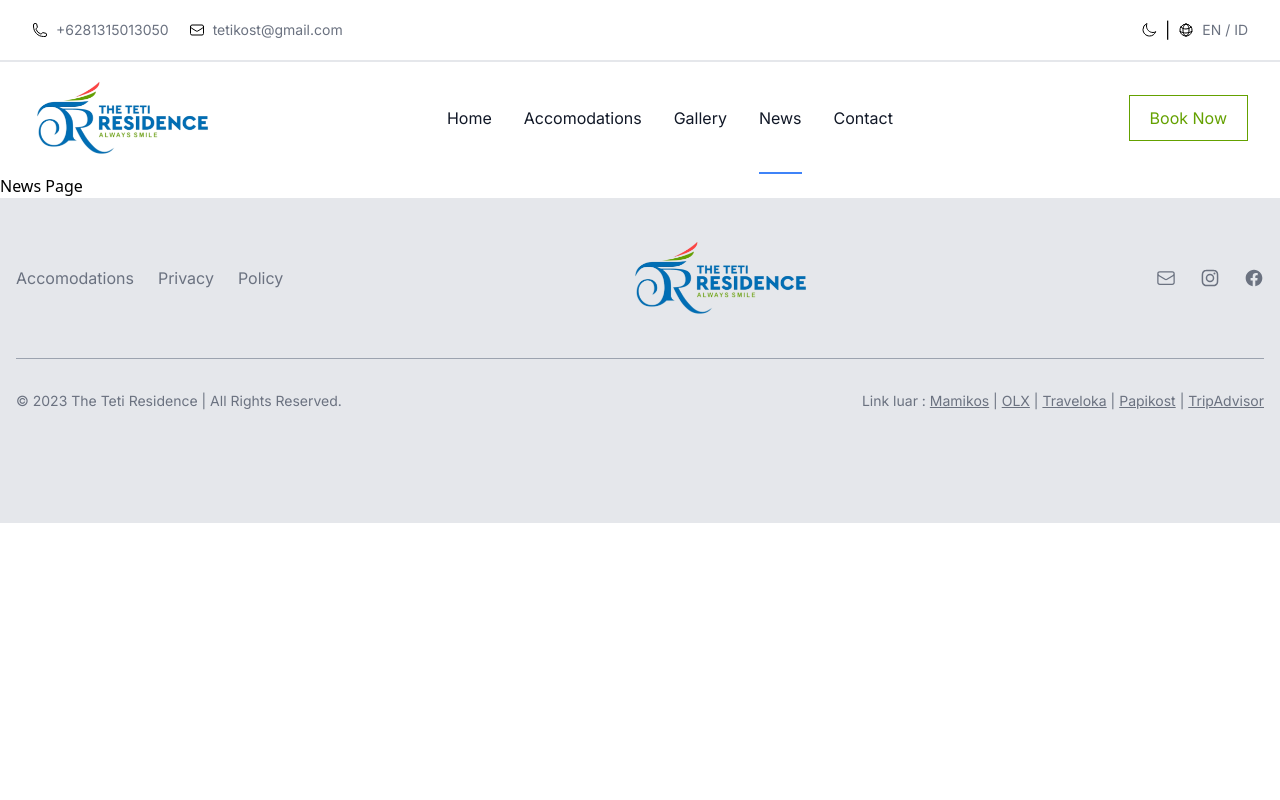
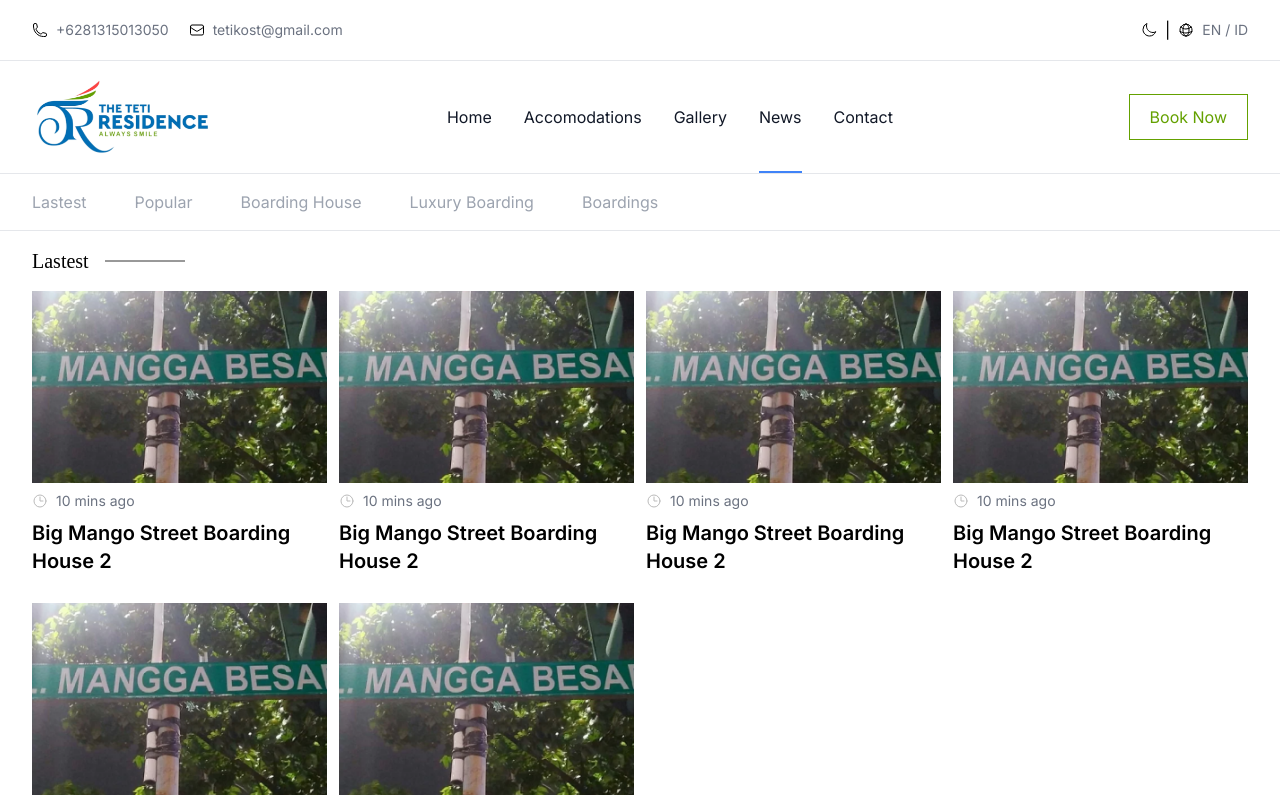
Before and after one commit to Mahib22/teti-residence, a Vue app: page /news in a window 1280 px wide. Shown: the top 800 px of the page. Built offline with nearby package versions, Linux system fonts and the light colour scheme; a web font is replaced by a local one.

Commit message:
create gallery, news, contact page

```diff
--- a/src/components/FooterApp.vue
+++ b/src/components/FooterApp.vue
@@ -1,6 +1,9 @@
 <template>
   <footer class="bg-gray-200 font-inter">
-    <div class="w-full p-4 2xl:px-8 py-8" :class="showBtn ? 'pb-28' : ''">
+    <div
+      class="w-full p-4 2xl:px-8 py-8"
+      :class="showBtn ? 'pb-28 md:pb-8' : ''"
+    >
       <div
         class="flex flex-col md:flex-row md:justify-between items-center 2xl:text-3xl"
       >
--- a/src/components/NavbarApp.vue
+++ b/src/components/NavbarApp.vue
@@ -1,5 +1,5 @@
 <template>
-  <div class="border-b-2 border-gray-200 font-inter">
+  <div class="border-b border-gray-200 font-inter">
     <div
       class="py-3 2xl:py-5 flex justify-between flex-wrap flex-col items-center md:flex-row md:px-8"
     >
@@ -77,7 +77,7 @@
   </div>
 
   <nav
-    class="px-4 md:px-8 py-4 md:flex md:justify-between md:items-center sticky z-20 top-0 left-0 font-inter 2xl:h-32 bg-white"
+    class="px-4 md:px-8 py-4 md:flex md:justify-between md:items-center sticky z-20 top-0 left-0 font-inter 2xl:h-32 bg-white border-b border-gray-200"
   >
     <div class="flex items-center justify-between">
       <router-link active-class :to="{ name: 'Home' }">
--- a/src/views/Contact.vue
+++ b/src/views/Contact.vue
@@ -1,5 +1,86 @@
 <template>
-  <h1>Contact Page</h1>
+  <section class="px-2 lg:px-5 py-8 flex sm:flex-nowrap flex-wrap">
+    <div class="lg:w-1/2 w-full px-2 lg:px-4 flex">
+      <iframe
+        src="https://www.google.com/maps/embed?pb=!1m18!1m12!1m3!1d3966.885884869404!2d106.82384637423208!3d-6.1460260602456325!2m3!1f0!2f0!3f0!3m2!1i1024!2i768!4f13.1!3m3!1m2!1s0x2e69f5e4fd62c7b9%3A0x88a9612a1c370c32!2sJl.%20Mangga%20Besar%20XIII%20No.1%2C%20RT.3%2FRW.1%2C%20Kota%20Tua%2C%20Mangga%20Dua%20Sel.%2C%20Kecamatan%20Sawah%20Besar%2C%20Kota%20Jakarta%20Pusat%2C%20Daerah%20Khusus%20Ibukota%20Jakarta%2011170!5e0!3m2!1sid!2sid!4v1681991299680!5m2!1sid!2sid"
+        width="100%"
+        height="100%"
+        style="border: 0"
+        allowfullscreen=""
+        loading="lazy"
+        referrerpolicy="no-referrer-when-downgrade"
+      ></iframe>
+    </div>
+
+    <div
+      class="lg:w-1/2 flex flex-col ml-2 lg:ml-8 space-y-4 lg:space-y-8 pt-4 lg:pt-0"
+    >
+      <div class="space-y-2">
+        <h1 class="font-inter font-semibold text-lg 2xl:text-2xl">
+          Phone Number
+        </h1>
+        <div class="flex items-center space-x-2">
+          <svg
+            xmlns="http://www.w3.org/2000/svg"
+            viewBox="0 0 24 24"
+            fill="#006EB5"
+            class="w-4 h-4 2xl:w-6 2xl:h-6"
+          >
+            <path
+              fill-rule="evenodd"
+              d="M1.5 4.5a3 3 0 013-3h1.372c.86 0 1.61.586 1.819 1.42l1.105 4.423a1.875 1.875 0 01-.694 1.955l-1.293.97c-.135.101-.164.249-.126.352a11.285 11.285 0 006.697 6.697c.103.038.25.009.352-.126l.97-1.293a1.875 1.875 0 011.955-.694l4.423 1.105c.834.209 1.42.959 1.42 1.82V19.5a3 3 0 01-3 3h-2.25C8.552 22.5 1.5 15.448 1.5 6.75V4.5z"
+              clip-rule="evenodd"
+            />
+          </svg>
+          <p class="font-inter text-sm 2xl:text-xl">+6281315013050</p>
+        </div>
+      </div>
+      <div class="space-y-2">
+        <h1 class="font-inter font-semibold text-lg 2xl:text-2xl">
+          Email Address
+        </h1>
+        <div class="flex items-center space-x-2">
+          <svg
+            xmlns="http://www.w3.org/2000/svg"
+            viewBox="0 0 24 24"
+            fill="#006EB5"
+            class="w-4 h-4 2xl:w-6 2xl:h-6"
+          >
+            <path
+              d="M1.5 8.67v8.58a3 3 0 003 3h15a3 3 0 003-3V8.67l-8.928 5.493a3 3 0 01-3.144 0L1.5 8.67z"
+            />
+            <path
+              d="M22.5 6.908V6.75a3 3 0 00-3-3h-15a3 3 0 00-3 3v.158l9.714 5.978a1.5 1.5 0 001.572 0L22.5 6.908z"
+            />
+          </svg>
+          <p class="font-inter text-sm 2xl:text-xl">tetikost@gmail.com</p>
+        </div>
+      </div>
+      <div class="space-y-2">
+        <h1 class="font-inter font-semibold text-lg 2xl:text-2xl">
+          Location Address
+        </h1>
+        <div class="flex items-center space-x-2">
+          <svg
+            xmlns="http://www.w3.org/2000/svg"
+            viewBox="0 0 24 24"
+            fill="#006EB5"
+            class="w-16 h-16 lg:w-8 lg:h-8"
+          >
+            <path
+              fill-rule="evenodd"
+              d="M11.54 22.351l.07.04.028.016a.76.76 0 00.723 0l.028-.015.071-.041a16.975 16.975 0 001.144-.742 19.58 19.58 0 002.683-2.282c1.944-1.99 3.963-4.98 3.963-8.827a8.25 8.25 0 00-16.5 0c0 3.846 2.02 6.837 3.963 8.827a19.58 19.58 0 002.682 2.282 16.975 16.975 0 001.145.742zM12 13.5a3 3 0 100-6 3 3 0 000 6z"
+              clip-rule="evenodd"
+            />
+          </svg>
+          <p class="font-inter text-sm 2xl:text-xl lg:pr-12">
+            Jl. Mangga Besar XIII No.1, RT.1/RW.3, Mangga Dua Sel., Kecamatan
+            Sawah Besar, Kota Jakarta Pusat, Daerah Khusus Ibukota Jakarta 10730
+          </p>
+        </div>
+      </div>
+    </div>
+  </section>
 </template>
 
 <script>
--- a/src/views/Gallery.vue
+++ b/src/views/Gallery.vue
@@ -1,9 +1,49 @@
 <template>
-  <h1>Gallery Page</h1>
+  <div
+    class="flex space-x-12 py-4 2xl:py-6 px-8 border-b overflow-x-auto hide-scroll-bar"
+  >
+    <p
+      class="font-inter 2xl:text-2xl text-gray-400 whitespace-nowrap"
+      v-for="space in spaces"
+      :key="space"
+    >
+      {{ space }}
+    </p>
+  </div>
+
+  <div class="flex space-x-4 items-center py-4 2xl:py-6 px-4 md:px-8">
+    <h1 class="font-italian text-xl 2xl:text-4xl font-medium">Rooms</h1>
+    <img src="img/icon/line.svg" alt="line" />
+  </div>
+
+  <div
+    class="grid grid-cols-2 lg:grid-cols-5 2xl:grid-cols-7 gap-2 pb-8 px-4 md:px-8"
+  >
+    <div v-for="n in 7" :key="n">
+      <img
+        class="h-28 md:h-56 max-w-full object-cover"
+        src="img/room/img2.png"
+        alt="gallery"
+      />
+    </div>
+  </div>
 </template>
 
 <script>
 export default {
   name: "Gallery",
+
+  data() {
+    return {
+      spaces: [
+        "Rooms",
+        "Terrace",
+        "Bathroom",
+        "Kitchen",
+        "Parking Area",
+        "Outdoor",
+      ],
+    };
+  },
 };
 </script>
--- a/src/views/Home.vue
+++ b/src/views/Home.vue
@@ -120,9 +120,12 @@ import { Rating } from "flowbite-vue";
   </section>
 
   <iframe
+    class="h-60 md:h-128 2xl:h-142 w-full"
     src="https://www.youtube.com/embed/ZynMjLPYSVY"
+    title="YouTube video player"
     frameborder="0"
-    class="h-60 md:h-128 2xl:h-142 w-full"
+    allow="accelerometer; autoplay; clipboard-write; encrypted-media; gyroscope; picture-in-picture; web-share"
+    allowfullscreen
   ></iframe>
 
   <section
--- a/src/views/News.vue
+++ b/src/views/News.vue
@@ -1,9 +1,68 @@
 <template>
-  <h1>News Page</h1>
+  <div
+    class="flex space-x-12 py-4 2xl:py-6 px-8 border-b overflow-x-auto hide-scroll-bar"
+  >
+    <p
+      class="font-inter 2xl:text-2xl text-gray-400 whitespace-nowrap"
+      v-for="category in categories"
+      :key="category"
+    >
+      {{ category }}
+    </p>
+  </div>
+
+  <div class="flex space-x-4 items-center py-4 2xl:py-6 px-4 md:px-8">
+    <h1 class="font-italian text-xl 2xl:text-4xl font-medium">Lastest</h1>
+    <img src="img/icon/line.svg" alt="line" />
+  </div>
+
+  <div
+    class="grid grid-cols-1 md:grid-cols-2 lg:grid-cols-4 2xl:grid-cols-6 gap-3 pb-8 px-4 md:px-8"
+  >
+    <div v-for="n in 6" :key="n" class="mb-4">
+      <img
+        class="h-48 w-full object-cover"
+        src="img/news/img1.png"
+        alt="card-image"
+      />
+      <div class="flex items-center space-x-2 py-2">
+        <svg
+          xmlns="http://www.w3.org/2000/svg"
+          fill="none"
+          viewBox="0 0 24 24"
+          stroke-width="1.5"
+          stroke="#BBBBBB"
+          class="w-4 h-4 2xl:w-6 2xl:h-6"
+        >
+          <path
+            stroke-linecap="round"
+            stroke-linejoin="round"
+            d="M12 6v6h4.5m4.5 0a9 9 0 11-18 0 9 9 0 0118 0z"
+          />
+        </svg>
+        <p class="font-inter text-sm 2xl:text-lg text-gray-500">10 mins ago</p>
+      </div>
+      <h1 class="font-inter font-semibold lg:text-xl 2xl:text-2xl">
+        Big Mango Street Boarding House 2
+      </h1>
+    </div>
+  </div>
 </template>
 
 <script>
 export default {
   name: "News",
+
+  data() {
+    return {
+      categories: [
+        "Lastest",
+        "Popular",
+        "Boarding House",
+        "Luxury Boarding",
+        "Boardings",
+      ],
+    };
+  },
 };
 </script>
```
Also changed, not shown: public/img/icon/line.svg (added), public/img/news/img1.png (added).
